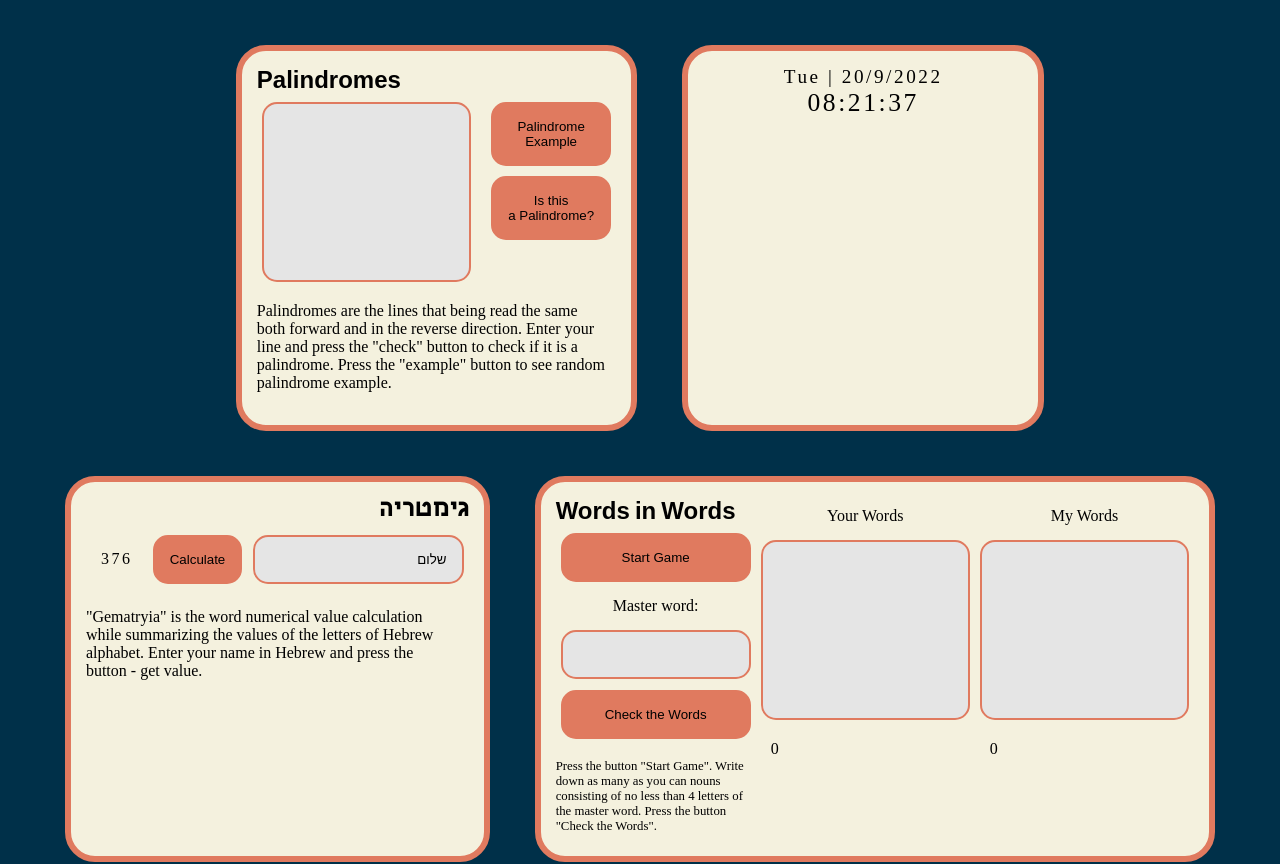
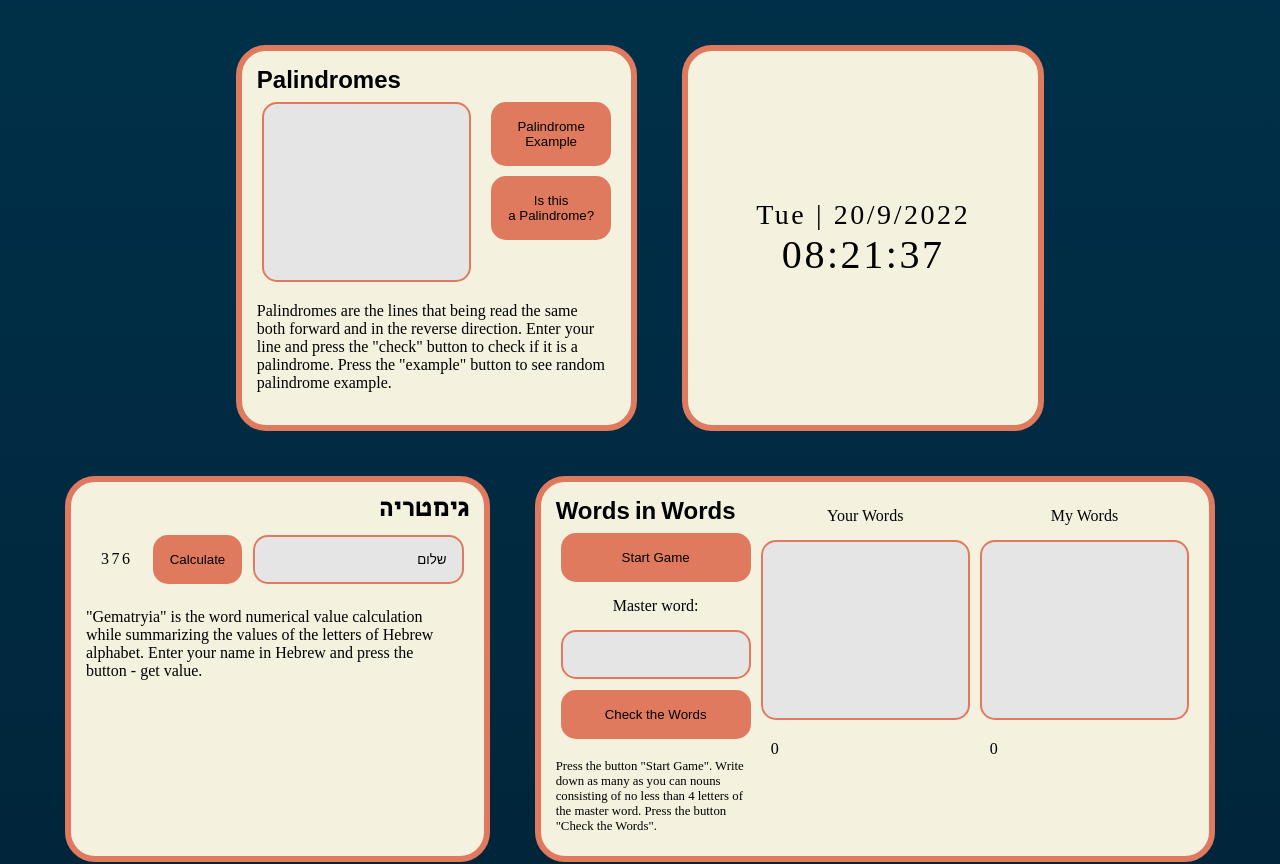
Before and after one commit to Niqp/string-games, a React (Create React App) app: page / in a window 1280 px wide. Shown: the top 864 px of the page. Built offline with nearby package versions, Linux system fonts and the light colour scheme.

Commit message:
Added animation for palindrome answer

```diff
--- a/src/index.css
+++ b/src/index.css
@@ -22,6 +22,15 @@
   font-style: normal;
 }
 
+@keyframes flash {
+  0% {text-shadow: none;}
+  50% {text-shadow: 0 0 1px #003049,
+    0 0 5px #003049,
+    0 0 15px #003049,
+    0 0 25px #003049;}
+  100% {text-shadow: none;}
+}
+
 * {
   margin: 0;
   padding: 0;
@@ -33,15 +42,14 @@
 }
 
 html {
+  /* height: 100%; */
   --font-and-border-color: #000;
   --button-ta-color: #e07a5f;
 }
 
 body {
-  height: 100vh;
-  width: 100%;
-  background-color: #003049;
-  /* background-image: url("./img/stars_above.jpg"); */
+  min-height: 100vh;
+  background: linear-gradient(0deg,rgba(1,32,51,1) 0%, rgba(0,48,73,1) 100%);
   background-size: cover;
   background-repeat: no-repeat;
   background-position: top;
@@ -139,21 +147,27 @@ textarea {
   padding: 15px;
 }
 
+.shadow-animation {
+  animation-name: flash;
+  animation-duration: 2s;
+}
+
 /* Clock */
 
 .clock {
   display: flex;
   flex-direction: column;
   align-items: center;
+  justify-content: center;
 }
 
 .time {
-  font-size: 2vw;
+  font-size: 5vh;
   letter-spacing: 0.2vw;
 }
 
 .date {
-  font-size: 1.5vw;
+  font-size: 3.5vh;
   letter-spacing: 0.2vw;
 }
 
--- a/src/palindromes.tsx
+++ b/src/palindromes.tsx
@@ -8,14 +8,17 @@ export class Palindromes extends React.Component<
   {
     palindromeInput: string;
     isAPalindrome: string;
+    shadowAnimation: boolean;
   }
 > {
   examplePalindromes: string[] = [];
+  shadowAnimationState: NodeJS.Timeout | undefined;
   constructor(props: {}) {
     super(props);
     this.state = {
       palindromeInput: "",
       isAPalindrome: "",
+      shadowAnimation: false,
     };
     this.handleTextAreaChange = this.handleTextAreaChange.bind(this);
     this.handleCheckPalindromePress =
@@ -23,6 +26,7 @@ export class Palindromes extends React.Component<
     this.handleExamplePalindromePress =
       this.handleExamplePalindromePress.bind(this);
   }
+
 
   handleTextAreaChange(ev: React.ChangeEvent) {
     if (ev.target instanceof HTMLTextAreaElement) {
@@ -32,19 +36,36 @@ export class Palindromes extends React.Component<
 
   handleExamplePalindromePress() {
     const length = this.examplePalindromes.length;
-    console.log(length);
     if (length === 0) {
       this.examplePalindromes = palindromes.slice(0);
     }
     const index = getRandomInt(0, length - 1);
     this.setState({ palindromeInput: this.examplePalindromes[index] });
-    this.examplePalindromes.splice(index,1);
+    this.examplePalindromes.splice(index, 1);
   }
 
   handleCheckPalindromePress() {
-    this.setState({isAPalindrome: checkPalindrome(this.state.palindromeInput) ? 'Yes!' : 'No :('})
-    console.log(checkPalindrome(this.state.palindromeInput));
-    checkPalindrome(this.state.palindromeInput);
+    const playAnimation = () => {
+      this.setState({
+        isAPalindrome: checkPalindrome(this.state.palindromeInput)
+          ? "Yes!"
+          : "No :(",
+          shadowAnimation: true,
+      });
+      this.shadowAnimationState = setTimeout(() => {this.setState({shadowAnimation: false})}, 2000);
+    }
+
+    if (this.shadowAnimationState && this.state.shadowAnimation === true) {
+      clearTimeout(this.shadowAnimationState);
+      this.setState({
+        isAPalindrome: checkPalindrome(this.state.palindromeInput)
+        ? "Yes!"
+        : "No :(",
+        shadowAnimation: false});
+        setTimeout(playAnimation,10);
+        return;
+    }
+    playAnimation();
   }
 
   render() {
@@ -73,7 +94,7 @@ export class Palindromes extends React.Component<
               Is this
               <br />a Palindrome?
             </button>
-            <div className="yes-no">{this.state.isAPalindrome}</div>
+            <div className={`yes-no ` + (this.state.shadowAnimation ? 'shadow-animation' : '')}>{this.state.isAPalindrome}</div>
           </div>
         </div>
         <p className="desc">
```
